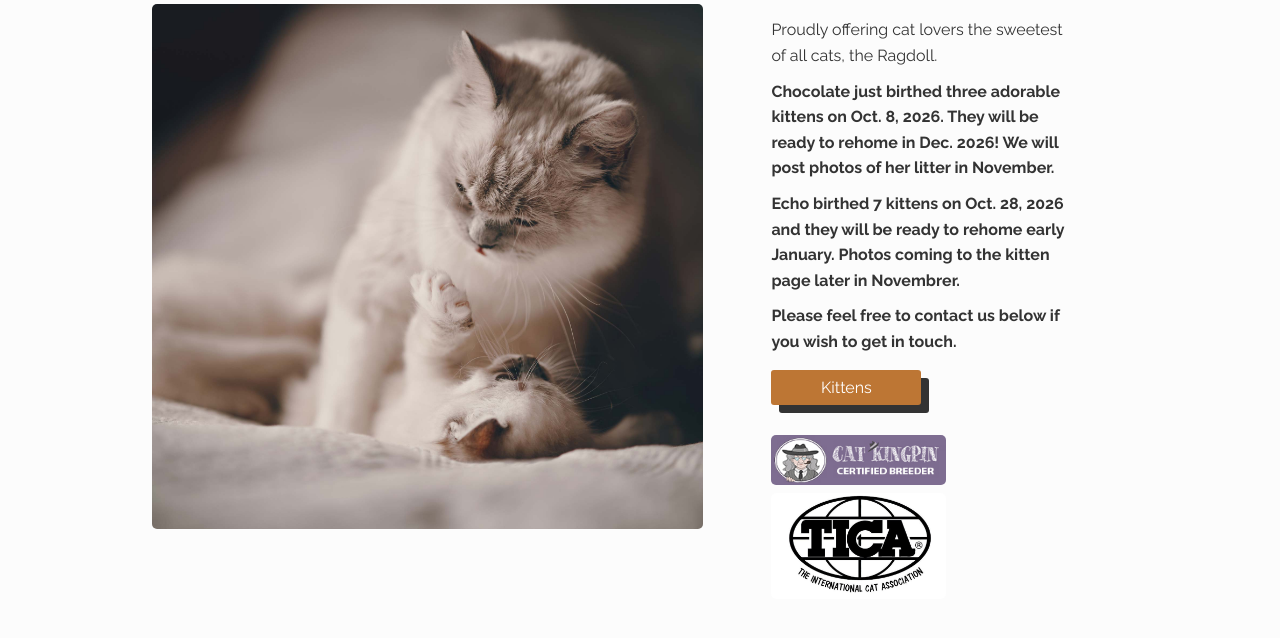
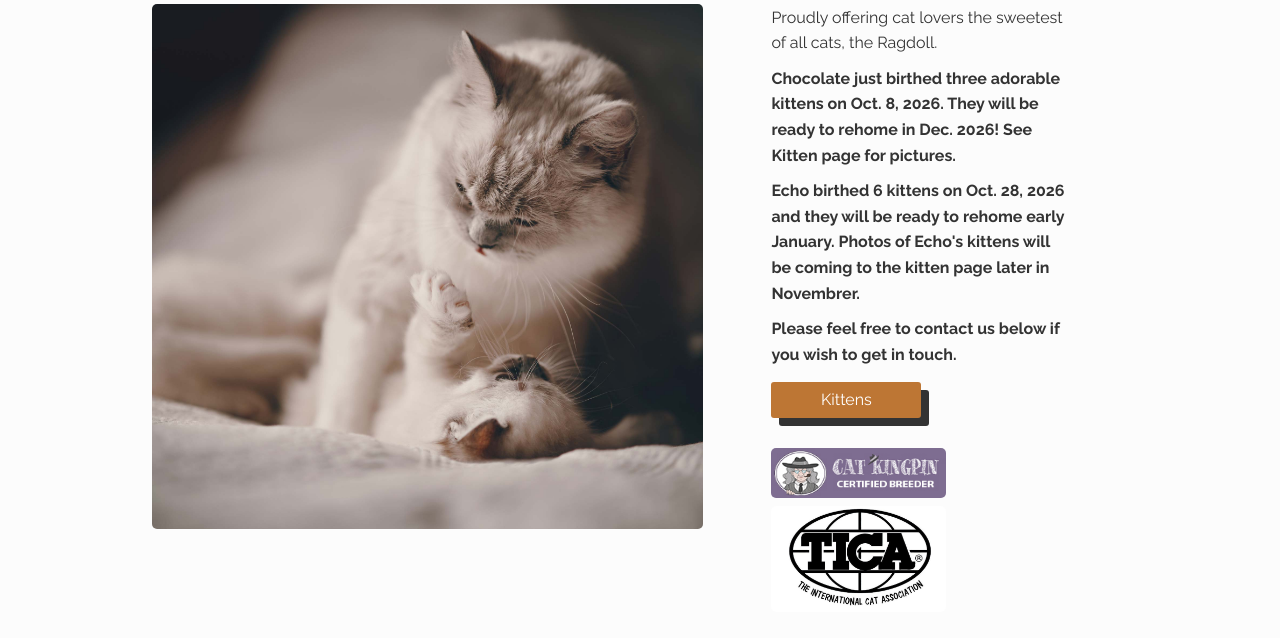
Before and after one commit to jus-mitchell/Rags-n-Wags, a plain HTML site: page index.html in a window 1280 px wide. Shown: the part 159-797 px from the top of the page. Drawn offline with Linux system fonts and the light colour scheme; a small style sheet from the web is missing.

Commit message:
Revise kitten birth announcements in index.html
Updated kitten birth details and rehoming information.

```diff
--- a/index.html
+++ b/index.html
@@ -58,8 +58,8 @@
                     <div class="hero_right_content">
                         <h1>Welcome to Rags n' Wags!</h1>
                         <p>Proudly offering cat lovers the sweetest of all cats, the Ragdoll.</p>
-                        <p><b>Chocolate just birthed three adorable kittens on Oct. 8, 2026. They will be ready to rehome in Dec. 2026! We will post photos of her litter in November. </b></p>
-                        <p><b>Echo birthed 7 kittens on Oct. 28, 2026 and they will be ready to rehome early January. Photos coming to the kitten page later in Novembrer. </b></p>
+                        <p><b>Chocolate just birthed three adorable kittens on Oct. 8, 2026. They will be ready to rehome in Dec. 2026! See Kitten page for pictures. </b></p>
+                        <p><b>Echo birthed 6 kittens on Oct. 28, 2026 and they will be ready to rehome early January. Photos of Echo's kittens will be coming to the kitten page later in Novembrer. </b></p>
                         <p><b>Please feel free to contact us below if you wish to get in touch.</b></p>
                         <a class="btn" href="html/kittens.html">Kittens</a>
                         <a class="kingpin_logo" href="https://catkingpin.com/" target="_blank"><img src="./images/CK-Certified-Breeder-Badge_JPEG (1).jpg" alt=""></a>
```
